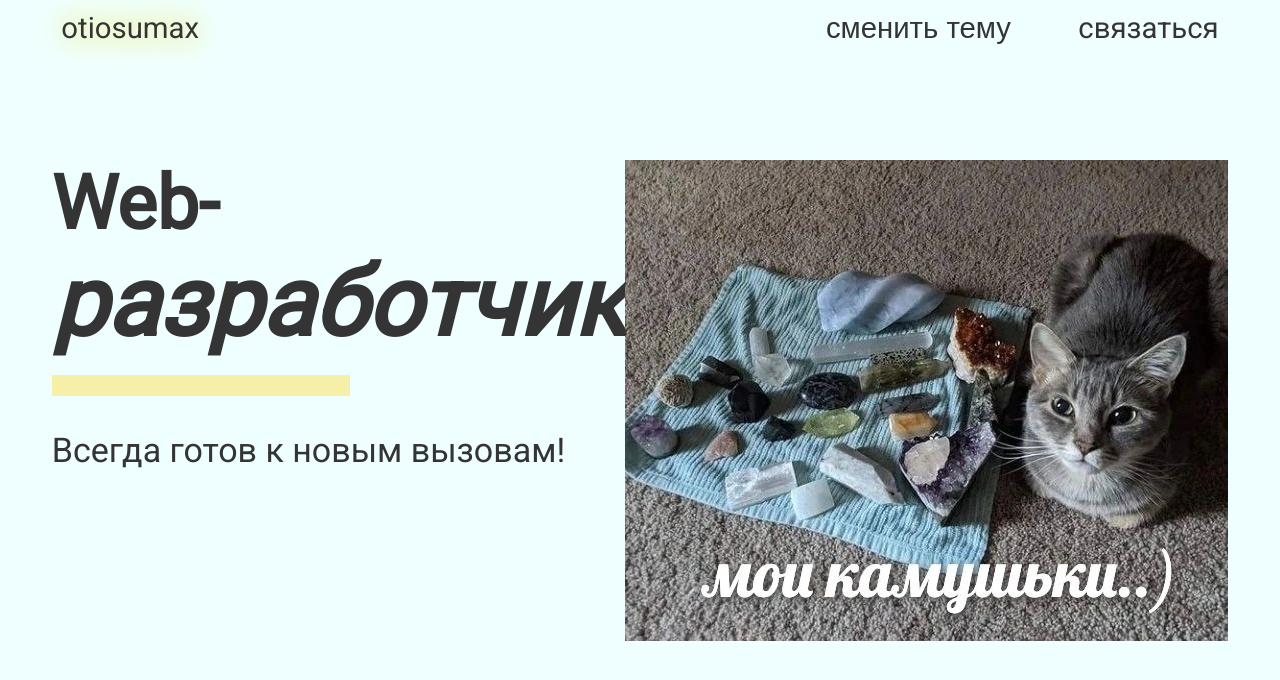
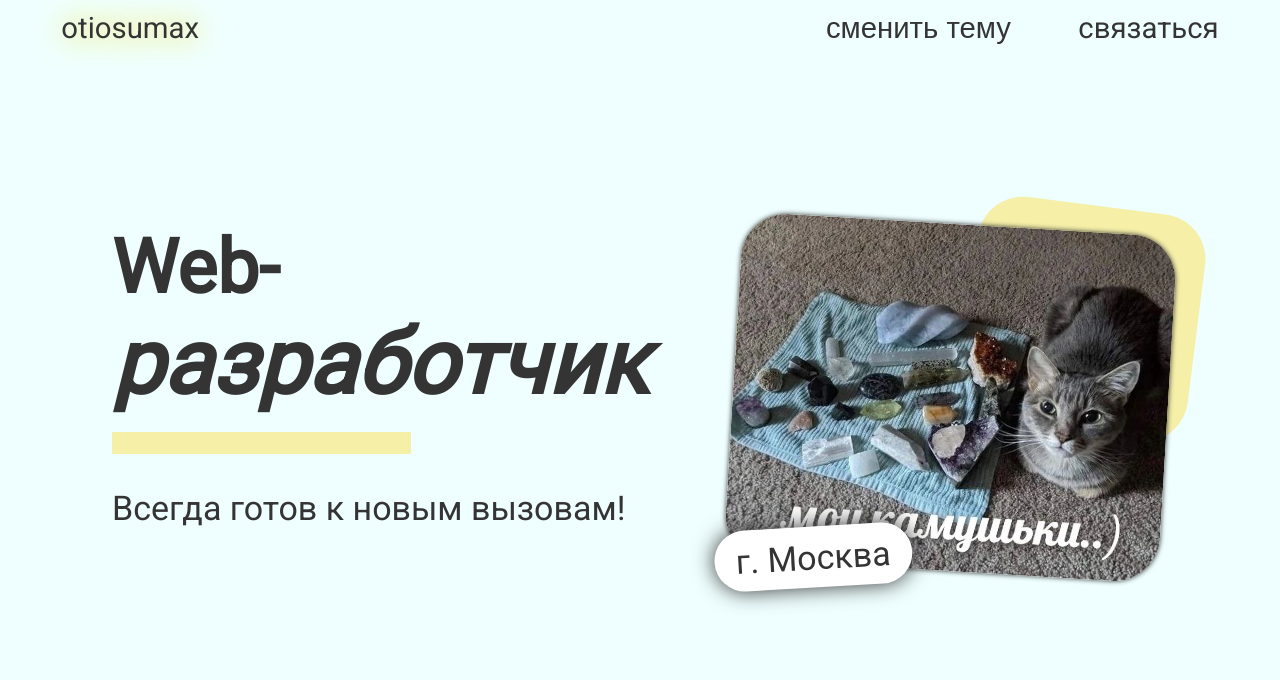
Before and after one commit to otiosumax/personal-website, a React (Vite) app: page / in a window 1280 px wide. Shown: the top 680 px of the page. Built offline with nearby package versions, Linux system fonts and the light colour scheme.

Commit message:
completed hero

```diff
--- a/index.html
+++ b/index.html
@@ -2,7 +2,7 @@
 <html lang="en">
   <head>
     <meta charset="UTF-8" />
-    <link rel="icon" type="image/webp" href="/public/violet.webp" />
+    <link rel="icon" type="image/webp" href="/violet.webp" />
     <meta name="viewport" content="width=device-width, initial-scale=1.0" />
     <title>personal-website</title>
     <link href="https://fonts.googleapis.com/css2?family=Roboto&display=swap" rel="stylesheet">
--- a/src/features/home/components/Hero.tsx
+++ b/src/features/home/components/Hero.tsx
@@ -3,16 +3,25 @@ import "../styles/Hero.css";
 export default function Hero() {
   return (
     <div id="hero">
-      <div className="hero-content">
+      <div className="hero-content wrapper">
         <div className="hero-text">
           <h1>
-            Web-<br />
+            Web-
+            <br />
             <span>разработчик</span>
           </h1>
           <div id="separator" />
           <p>Всегда готов к новым вызовам!</p>
         </div>
-        <img src="/src/assets/stones.jpg" alt="камушки" className="hero-image" />
+        <div style={{ position: "relative" }}>
+          <p id="location">г. Москва</p>
+          <img
+            src="/src/assets/stones.jpg"
+            alt="камушки"
+            className="hero-image"
+          />
+          <div className="background-rectangle" />
+        </div>
       </div>
     </div>
   );
--- a/src/features/home/styles/Hero.css
+++ b/src/features/home/styles/Hero.css
@@ -1,13 +1,15 @@
 #hero {
-  height: 100vh;
+  position: relative;
+  min-height: 100vh;
   display: flex;
   align-items: center;
-  justify-content: center;
+  justify-content: space-around;
 
   background-color: var(--bg-color);
+  z-index: -2;
 
   span {
-    font-size: 72pt;
+    font-size: clamp(56pt, 7vw, 72pt);
     font-style: italic;
   }
 
@@ -16,16 +18,51 @@
     flex: 1;
   }
 
+  img {
+    max-width: 34vw;
+    width: auto;
+    flex: 0 0 auto;
+
+    transform: rotate(3.4deg);
+    border-radius: 34pt;
+    box-shadow: 0 0 4pt var(--text-color);
+  }
+
+  .hero-content {
+    display: flex;
+    justify-content: space-between;
+    gap: 34pt;
+  }
+
+  .hero-text {
+    flex: 1;
+  }
+
+  .background-rectangle {
+    right: 0;
+    top: 0;
+    width: 172pt;
+    height: 172pt;
+
+    transform: rotate(7.2deg) translate(20pt, -17pt);
+  }
+
   #separator {
     height: 16pt;
     width: 224pt;
 
     background-color: rgb(from var(--primary-color) r g b / 34%);
   }
+
+  #location {
+    position: absolute;
+    bottom: 0;
+    z-index: 1;
+    transform: rotate(-3.4deg) translate(-16pt, 34pt);
+    border-radius: 34pt;
+
+    background-color: var(--bg-variant);
+    padding: 8pt 16pt;
+    box-shadow: 0 0 16pt var(--text-color);
+  }
 }
-
-.hero-content {
-  display: flex;
-  justify-content:space-between;
-  /* gap: 32pt */
-}
--- a/src/index.css
+++ b/src/index.css
@@ -1,5 +1,6 @@
 :root {
   --bg-color: #efffff;
+  --bg-variant: white;
   --text-color: #343434;
   --primary-color: #ffd000;
   --on-primary-color: #343434;
@@ -11,6 +12,7 @@
 
 [data-theme="dark"] {
   --bg-color: #343434;
+  --bg-variant: black;
   --text-color: #efffff;
   background-color: black;
 }
@@ -18,6 +20,7 @@
 @media (prefers-color-scheme: dark) {
   :root:not([data-theme]) {
     --bg-color: #343434;
+    --bg-vatiant: black;
     --text-color: #efffff;
     background-color: black;
   }
@@ -43,9 +46,16 @@ h1 {
 }
 
 .wrapper {
-  /* width: 100%;
-  padding: 0 112px; */
+  width: 100%;
+  padding: 0 112px;
 
-  width: 1000pt;
-  margin: 0 auto;
+  /* width: 1000pt;
+  margin: 0 auto; */
 }
+
+.background-rectangle {
+  border-radius: 34pt;
+  background-color: rgb(from var(--primary-color) r g b / 34%);
+  position: absolute;
+  z-index: -1;
+}
```
Also changed, not shown: 1 other file (tests, documents, lock files or other folders).
